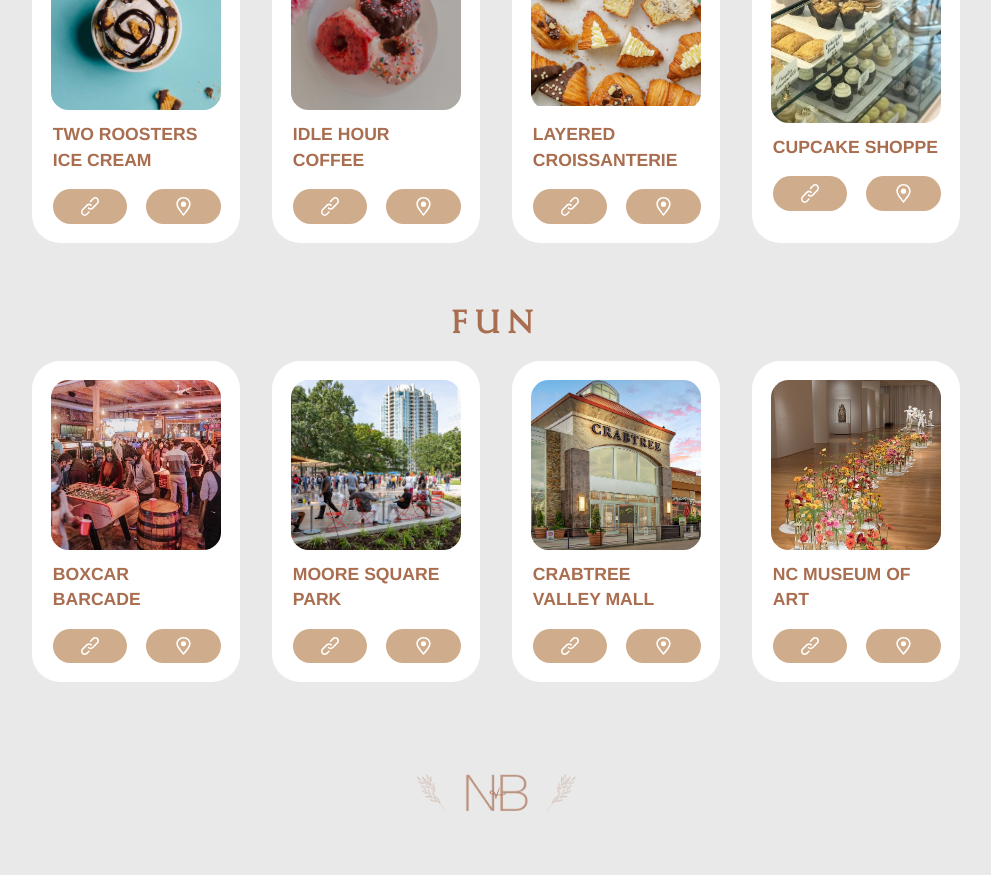
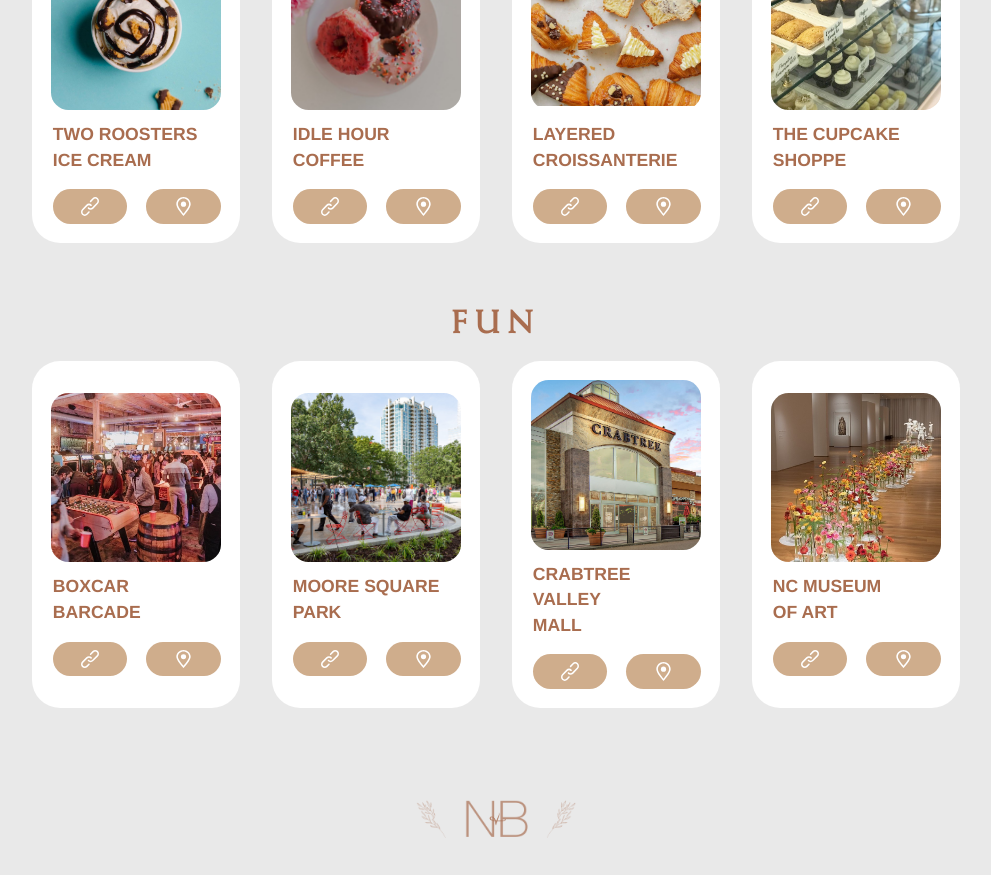
Before and after one commit to nckbrrs/written-in-the-barrs-dot-com, a React (Create React App) app: page /city in a window 1280 px wide. Shown: the part 1320-2195 px from the top of the page, without its empty margins (144-1135 px from the left). Built offline with nearby package versions, Linux system fonts and the light colour scheme.

Commit message:
added new lines to some names on "City"

```diff
--- a/src/views/City.tsx
+++ b/src/views/City.tsx
@@ -51,7 +51,7 @@
     'food': [
         {
             'image': bw,
-            'name': 'Benchwarmers Bagels',
+            'name': 'Benchwarmers\nBagels',
             'website': 'http://benchwarmersbagels.com/',
             'location': 'https://maps.apple.com/?address=500%20E%20Davie%20St,%20Raleigh,%20NC%20%2027601,%20United%20States&auid=13604684974940060779&ll=35.774963,-78.632176&lsp=9902&q=Benchwarmers%20Bagels&_ext=CjIKBQgEEOIBCgQIBRADCgQIBhAICgQIChAACgQIUhABCgQIVRAQCgQIWRADCgUIpAEQARImKZkkO8ye4kFAMYrDq0jQqFPAORf6YCjF40FAQdSiLOAaqFPAUAM%3D'
         },
@@ -63,13 +63,13 @@
         },
         {
             'image': whiskey,
-            'name': 'Whiskey Kitchen',
+            'name': 'Whiskey\nKitchen',
             'website': 'https://www.whiskey.kitchen',
             'location': "https://maps.apple.com/?address=201%20W%20Martin%20St,%20Raleigh,%20NC%20%2027601,%20United%20States&auid=8168066089560443249&ll=35.776735,-78.642122&lsp=9902&q=Whiskey%20Kitchen&_ext=CjIKBQgEEOIBCgQIBRADCgQIBhARCgQIChAACgQIUhABCgQIVRANCgQIWRABCgUIpAEQARImKciBDS/Z4kFAMYXAD4tyqVPAOUZXM4v/40FAQRs1hiG9qFPAUAQ%3D"
         },
         {
             'image': standard,
-            'name': 'Standard Beer+Food',
+            'name': 'Standard\nBeer+Food',
             'website': 'https://standardbeerandfood.com',
             'location': "https://maps.apple.com/?address=205%20E%20Franklin%20St,%20Raleigh,%20NC%20%2027604,%20United%20States&auid=13423184286177273294&ll=35.790364,-78.634919&lsp=9902&q=Standard%20Beer%20+%20Food&_ext=CjIKBQgEEOIBCgQIBRADCgQIBhBoCgQIChAACgQIUhABCgQIVRAQCgQIWRADCgUIpAEQARImKZzMiXiX5EFAMYUEuj39qFPAORqir9S95UFAQcNHO8xHqFPAUAQ%3D"
         },
@@ -77,25 +77,25 @@
     'sweets': [
         {
             'image': twoRoosters,
-            'name': 'Two Roosters Ice Cream',
+            'name': 'Two Roosters\nIce Cream',
             'website': 'https://www.tworoosters.com',
             'location': 'https://maps.apple.com/?address=215%20E%20Franklin%20St,%20Raleigh,%20NC%2027604,%20United%20States&auid=15316697397330968349&ll=35.790374,-78.634890&lsp=9902&q=Two%20Roosters%20Ice%20Cream&_ext=CjMKBQgEEOIBCgQIBRADCgUIBhCdAgoECAoQAAoECFIQAQoECFUQDgoECFkQAQoFCKQBEAESJimczIl4l+RBQDGFBLo9/ahTwDkaoq/UveVBQEHDRzvMR6hTwFAE'
         },
         {
             'image': idleHourDonuts,
-            'name': 'Idle Hour Coffee',
+            'name': 'Idle Hour\nCoffee',
             'website': 'https://idlehourcoffee.com',
             'location': 'https://maps.apple.com/?address=1818%20Oberlin%20Rd,%20Unit%20103,%20Raleigh,%20NC%2027608,%20United%20States&auid=10343519929642603386&ll=35.808810,-78.655007&lsp=9902&q=Idle%20Hour%20Coffee%20Roasters&_ext=CjIKBQgEEOIBCgQIBRADCgQIBhAICgQIChAACgQIUhABCgQIVRAPCgQIWRACCgUIpAEQARImKTHW7ZP05kFAMUO4LN1JqlPAOa+rE/Aa6EFAQUWg4WCUqVPAUAM%3D'
         },
         {
             'image': layered,
-            'name': 'Layered Croissanterie',
+            'name': 'Layered\nCroissanterie',
             'website': 'https://layeredcroissanterie.com',
             'location': "https://maps.apple.com/?address=911%20N%20West%20Street,%20Unit%20107,%20Raleigh,%20NC%2027603,%20United%20States&auid=13990517492715526129&ll=35.791442,-78.644379&lsp=9902&q=Layered%20Croissanterie&_ext=CjMKBQgEEOIBCgQIBRADCgUIBhCZAgoECAoQAAoECFIQAQoECFUQDwoECFkQAgoFCKQBEAESJim6avnNuuRBQDHSWCg8mKlTwDk4QB8q4eVBQEHYQgjK4qhTwFAD"
         },
         {
             'image': cupcake,
-            'name': 'Cupcake Shoppe',
+            'name': 'The Cupcake\nShoppe',
             'website': 'https://www.thecupcakeshopperaleigh.com',
             'location': "https://maps.apple.com/?address=104%20Glenwood%20Ave,%20Raleigh,%20NC%20%2027603,%20United%20States&auid=3712754168317508805&ll=35.782047,-78.647259&lsp=9902&q=The%20Cupcake%20Shoppe%20Bakery&_ext=CjMKBQgEEOIBCgQIBRADCgUIBhCZAgoECAoQAAoECFIQAQoECFUQDwoECFkQAgoFCKQBEAESJimZjkrshuNBQDGsHelmx6lTwDkXZHBIreRBQEEUqEb6EalTwFAE"
         },
@@ -103,25 +103,25 @@
     'fun': [
         {
             'image': boxcar,
-            'name': 'Boxcar Barcade',
+            'name': 'Boxcar\nBarcade',
             'website': 'http://www.theboxcarbar.com/raleigh',
             'location': 'https://maps.apple.com/?address=330%20W%20Davie%20St,%20Raleigh,%20NC%20%2027601,%20United%20States&auid=4585197023170764614&ll=35.775960,-78.645022&lsp=9902&q=Boxcar%20Bar%20+%20Arcade&_ext=CjIKBQgEEOIBCgQIBRADCgQIBhARCgQIChAACgQIUhABCgQIVRANCgQIWRABCgUIpAEQARImKT/ubMrB4kFAMSbUeDyiqVPAOb3Dkibo40FAQbQHWtPsqFPAUAM%3D'
         },
         {
             'image': moore,
-            'name': 'Moore Square Park',
+            'name': 'Moore Square\nPark',
             'website': 'https://raleighnc.gov/moore-square',
             'location': 'https://maps.apple.com/?address=200%20S%20Blount%20St,%20Raleigh,%20NC%20%2027601,%20United%20States&auid=18420811275843648314&ll=35.776643,-78.635412&lsp=9902&q=Moore%20Square&_ext=CjIKBQgEEOIBCgQIBRADCgQIBhASCgQIChABCgQIUhAHCgQIVRAOCgQIWRABCgUIpAEQARImKak3WUrn4kFAMX3LAGodqVPAOScNf6YN5EFAQcHgNgBoqFPAUAM%3D'
         },
         {
             'image': crabtree,
-            'name': 'Crabtree Valley Mall',
+            'name': 'Crabtree Valley\nMall',
             'website': 'https://shopcrabtree.com',
             'location': "https://maps.apple.com/?address=4325%20Glenwood%20Ave,%20Raleigh,%20NC%20%2027612,%20United%20States&auid=4367200770715982651&ll=35.840118,-78.679186&lsp=9902&q=Crabtree%20Valley%20Mall&_ext=CjkKBQgEEOIBCgQIBRADCgUIBhCHAgoECAoQAAoECFIQCwoECFMQAwoECFUQDAoECFkQAQoFCKQBEAESJimiuanN9epBQDHI9QWP0qtTwDkgj88pHOxBQEFkfmkAHatTwFAE"
         },
         {
             'image': ncma,
-            'name': 'NC Museum of Art',
+            'name': 'NC Museum\nof Art',
             'website': 'https://ncartmuseum.org',
             'location': "https://maps.apple.com/?address=2110%20Blue%20Ridge%20Rd,%20Raleigh,%20NC%20%2027607,%20United%20States&auid=999115317294492985&ll=35.810068,-78.702528&lsp=9902&q=North%20Carolina%20Museum%20of%20Art&_ext=CjIKBQgEEOIBCgQIBRADCgQIBhAQCgQIChAACgQIUhAMCgQIVRAMCgQIWRABCgUIpAEQARImKcv9af7z5kFAMfag+UBQrVPAOYSAIV9M6EFAQfelyGtvrFPAUAM%3D"
         },
```
